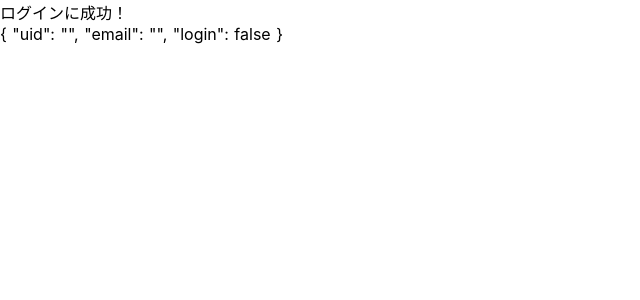
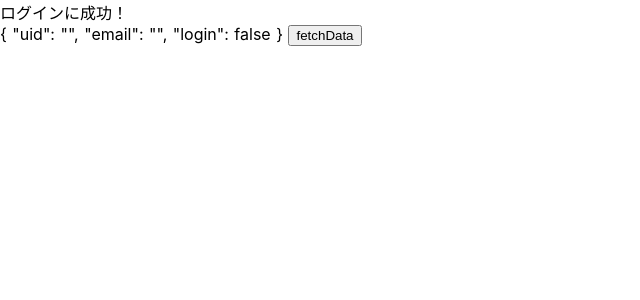
Before and after one commit to rui-watanabe/Vue-sample1, a Nuxt app: page /home in a window 1280 px wide. Shown: the top 300 px of the page, without its empty margins (0-640 px from the left). Built offline with nearby package versions, Linux system fonts and the light colour scheme; no server answers.

Commit message:
add basic fetchdata

```diff
--- a/pages/home.vue
+++ b/pages/home.vue
@@ -6,15 +6,39 @@
      ログインに成功！
    </p>
    {{ indicateUser }}
+   <button
+     type="button"
+     @click="fetchData"
+   >
+     fetchData
+   </button>
+   <div id="patient" />
  </div>
 </template>
 
 <script>
+import firebase from '@/plugins/firebase'
+
 export default {
+  data () {
+   return {
+     patient: {
+       name: ""
+     },
+   }
+ },
   computed: {
     indicateUser() {
       return this.$store.getters.getUser
     }
+  },
+  methods: {
+    fetchData () {
+     let Ref = firebase.database().ref('/')
+     Ref.on('value', function(snapshot){
+       document.getElementById("patient").innerHTML = snapshot.child("name").val()
+     })
+   },
   }
 }
 </script>
```
